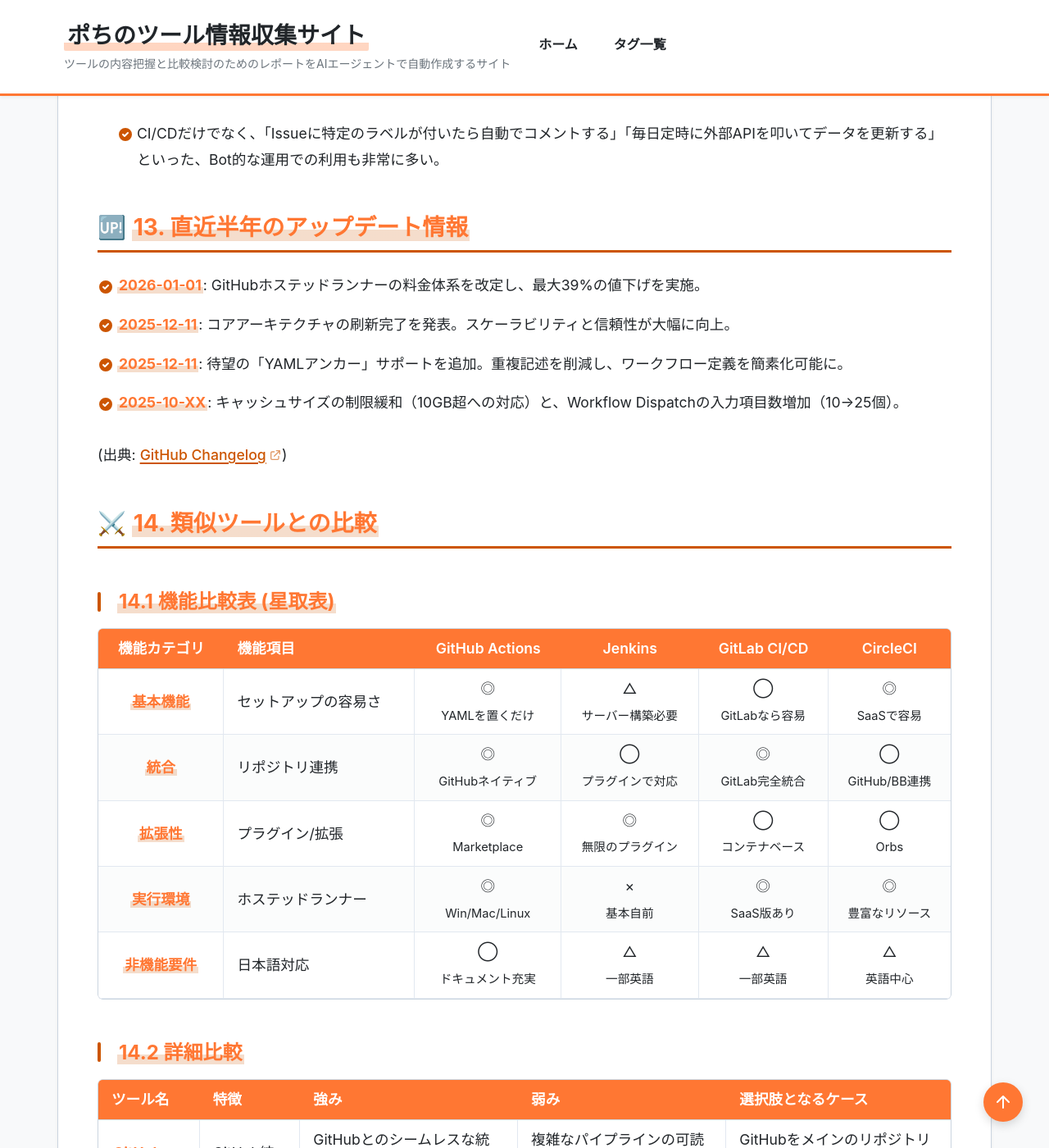
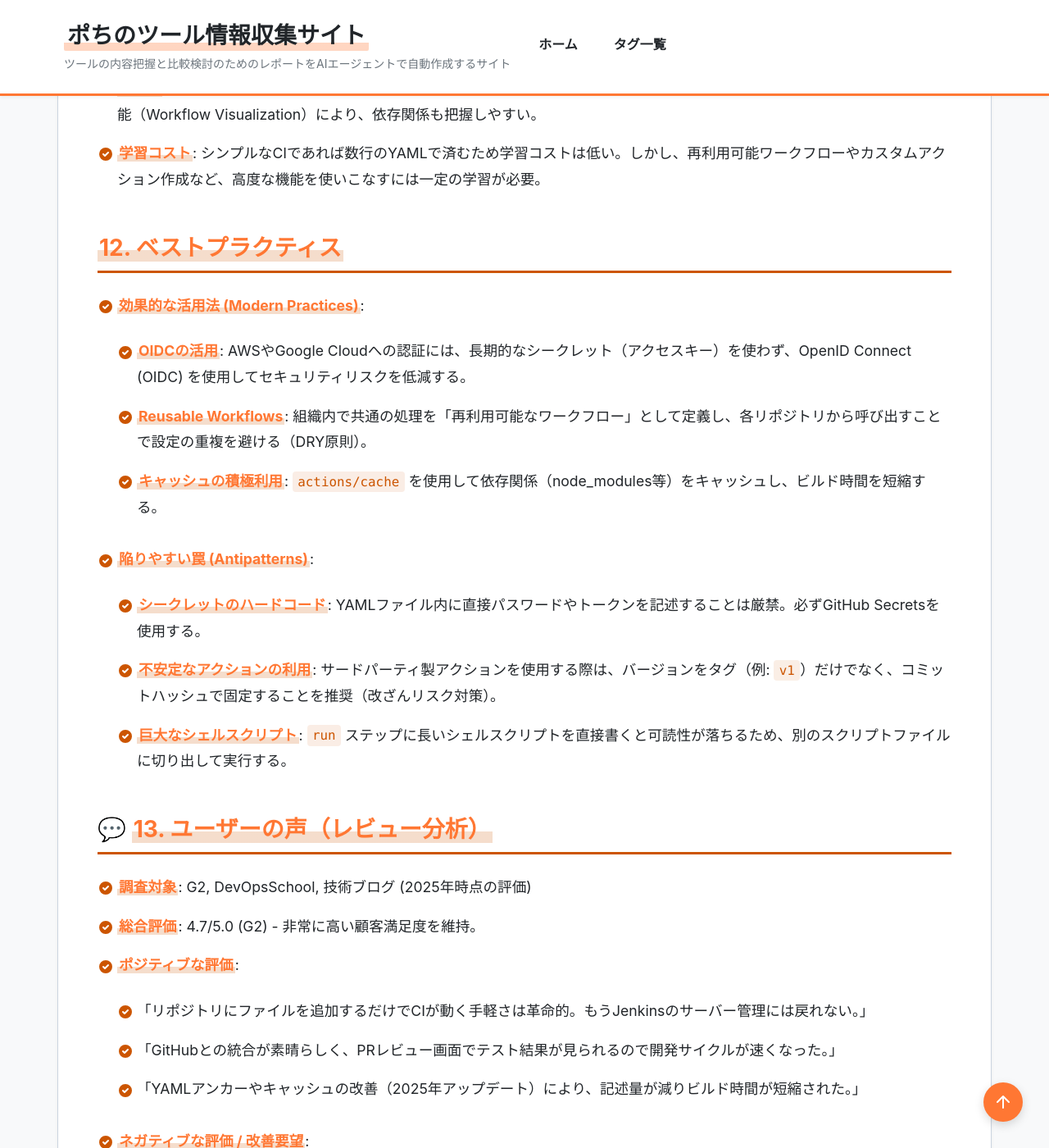
Before and after one commit to aegisfleet/tool-survey-report, a Jekyll site: the page built from _reports/github-actions.md, in a window 1280 px wide and 1400 px high, scrolled down 8199 px. Shown: the whole window at 82% size. Built offline with Jekyll 4.4.1, drawn with Linux system fonts in a browser that asks for light colours; some of the changed text lies outside the part shown.

Commit message:
Update GitHub Actions report to follow new template and 2026 guidelines (#493)
- Restructure report to strictly follow the 16-section template.
- Add new sections: "9.2 Tech Stack Compatibility" and "12. Best Practices".
- Update front matter tags (replace "ワークフロー自動化" with "自動化").
- Update "Latest Highlights" and "Update Info" for 2026 context.
- Verify links and relationships.

Co-authored-by: google-labs-jules[bot] <161369871+google-labs-jules[bot]@users.noreply.github.com>

```diff
--- a/_reports/github-actions.md
+++ b/_reports/github-actions.md
@@ -24,6 +25,7 @@ quick_summary:
     - "スタートアップ"
   latest_highlight: "2026年1月よりホステッドランナーの料金を最大39%引き下げ"
   update_frequency: "高"
+
 evaluation:
   score: 75
   base_score: 70
@@ -40,9 +42,11 @@ evaluation:
     - point: -3
       reason: "Advanced Securityなど高度な機能のコスト負担"
   summary: "GitHubユーザーにとって最適なCI/CDツールであり、機能・コスト・性能のバランスが大きく改善された"
+
 links:
   github: "https://github.com/actions/runner"
   documentation: "https://docs.github.com/ja/actions"
+
 relationships:
   parent: "GitHub"
   children: []
@@ -124,7 +128,9 @@ relationships:
 * **コミュニティ**: GitHub Community DiscussionsやStack Overflowでの活動が極めて活発で、問題解決の情報が見つけやすい。
 * **公式サポート**: Freeプランはコミュニティサポートのみ。Team/EnterpriseプランではメールやWebチケットによるテクニカルサポートが提供される。
 
-## **9. 連携機能 (API・インテグレーション)**
+## **9. エコシステムと連携**
+
+### **9.1 API・外部サービス連携**
 
 * **API**: ワークフローの管理、実行履歴の取得、シークレットの登録などが可能なREST APIおよびGraphQL APIを提供。
 * **外部サービス連携**:
@@ -132,6 +138,16 @@ relationships:
   * **コンテナ**: Docker Hub, Amazon ECR, Google Artifact Registry
   * **通知**: Slack, Microsoft Teams, Discord
   * **その他**: Terraform, Jira, Snyk, SonarQube など、開発エコシステムの主要ツールとはほぼ全て連携可能。
+
+### **9.2 技術スタックとの相性**
+
+| 技術スタック | 相性 | メリット・推奨理由 | 懸念点・注意点 |
+|:---|:---:|:---|:---|
+| **Node.js / JS / TS** | ◎ | `actions/setup-node` で即座に環境構築可能。キャッシュも簡単。 | 特になし |
+| **Python** | ◎ | `actions/setup-python` 対応。主要パッケージマネージャもサポート。 | 特になし |
+| **Docker** | ◎ | Dockerコンテナ上での実行や、Docker Buildxのアクションが充実。 | 特になし |
+| **Java** | ◯ | `actions/setup-java` で各JDKを利用可能。Maven/Gradle対応。 | ビルド時間が長くなる傾向があり、キャッシュ設定が重要。 |
+| **iOS / macOS** | △ | macOSランナーが利用可能だが、Linuxランナーに比べてコストが高く、起動が遅い場合がある。 | ビルド時間とコストのバランスに注意が必要。 |
 
 ## **10. セキュリティとコンプライアンス**
 
@@ -144,7 +160,18 @@ relationships:
 * **UI/UX**: ビルドログのリアルタイム表示、ステップごとの折りたたみ表示、検索機能など、Web UIの使い勝手は良好。可視化機能（Workflow Visualization）により、依存関係も把握しやすい。
 * **学習コスト**: シンプルなCIであれば数行のYAMLで済むため学習コストは低い。しかし、再利用可能ワークフローやカスタムアクション作成など、高度な機能を使いこなすには一定の学習が必要。
 
-## **12. ユーザーの声（レビュー分析）**
+## **12. ベストプラクティス**
+
+* **効果的な活用法 (Modern Practices)**:
+  * **OIDCの活用**: AWSやGoogle Cloudへの認証には、長期的なシークレット（アクセスキー）を使わず、OpenID Connect (OIDC) を使用してセキュリティリスクを低減する。
+  * **Reusable Workflows**: 組織内で共通の処理を「再利用可能なワークフロー」として定義し、各リポジトリから呼び出すことで設定の重複を避ける（DRY原則）。
+  * **キャッシュの積極利用**: `actions/cache` を使用して依存関係（node_modules等）をキャッシュし、ビルド時間を短縮する。
+* **陥りやすい罠 (Antipatterns)**:
+  * **シークレットのハードコード**: YAMLファイル内に直接パスワードやトークンを記述することは厳禁。必ずGitHub Secretsを使用する。
+  * **不安定なアクションの利用**: サードパーティ製アクションを使用する際は、バージョンをタグ（例: `v1`）だけでなく、コミットハッシュで固定することを推奨（改ざんリスク対策）。
+  * **巨大なシェルスクリプト**: `run` ステップに長いシェルスクリプトを直接書くと可読性が落ちるため、別のスクリプトファイルに切り出して実行する。
+
+## **13. ユーザーの声（レビュー分析）**
 
 * **調査対象**: G2, DevOpsSchool, 技術ブログ (2025年時点の評価)
 * **総合評価**: 4.7/5.0 (G2) - 非常に高い顧客満足度を維持。
@@ -168,9 +195,9 @@ relationships:
 
 (出典: [GitHub Changelog](https://github.blog/changelog/category/actions/))
 
-## **14. 類似ツールとの比較**
+## **15. 類似ツールとの比較**
 
-### **14.1 機能比較表 (星取表)**
+### **15.1 機能比較表 (星取表)**
 
 | 機能カテゴリ | 機能項目 | GitHub Actions | Jenkins | GitLab CI/CD | CircleCI |
 |:---:|:---|:---:|:---:|:---:|:---:|
@@ -180,7 +207,7 @@ relationships:
 | **実行環境** | ホステッドランナー | ◎<br><small>Win/Mac/Linux</small> | ×<br><small>基本自前</small> | ◎<br><small>SaaS版あり</small> | ◎<br><small>豊富なリソース</small> |
 | **非機能要件** | 日本語対応 | ◯<br><small>ドキュメント充実</small> | △<br><small>一部英語</small> | △<br><small>一部英語</small> | △<br><small>英語中心</small> |
 
-### **14.2 詳細比較**
+### **15.2 詳細比較**
 
 | ツール名 | 特徴 | 強み | 弱み | 選択肢となるケース |
 |---------|------|------|------|------------------|
```
Also changed, not shown: other parts of _reports/github-actions.md (+5 -4 lines).
